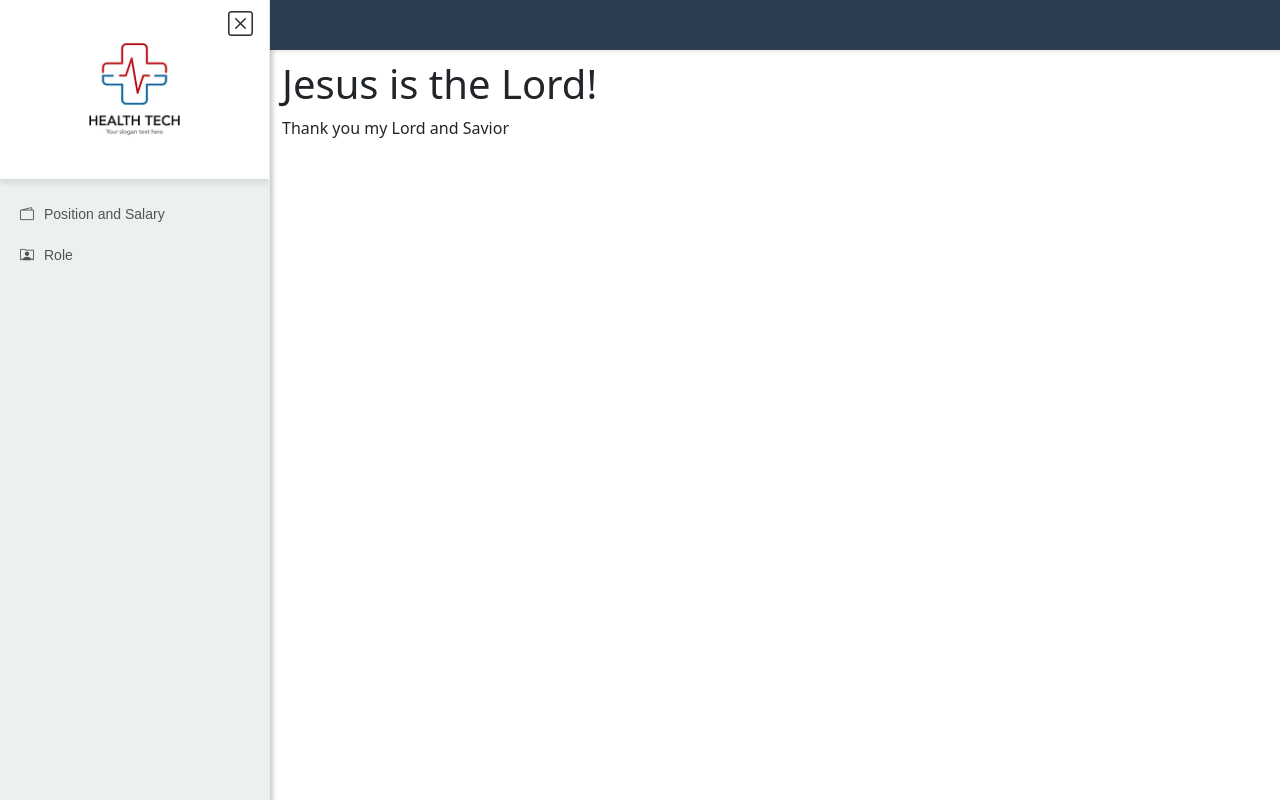
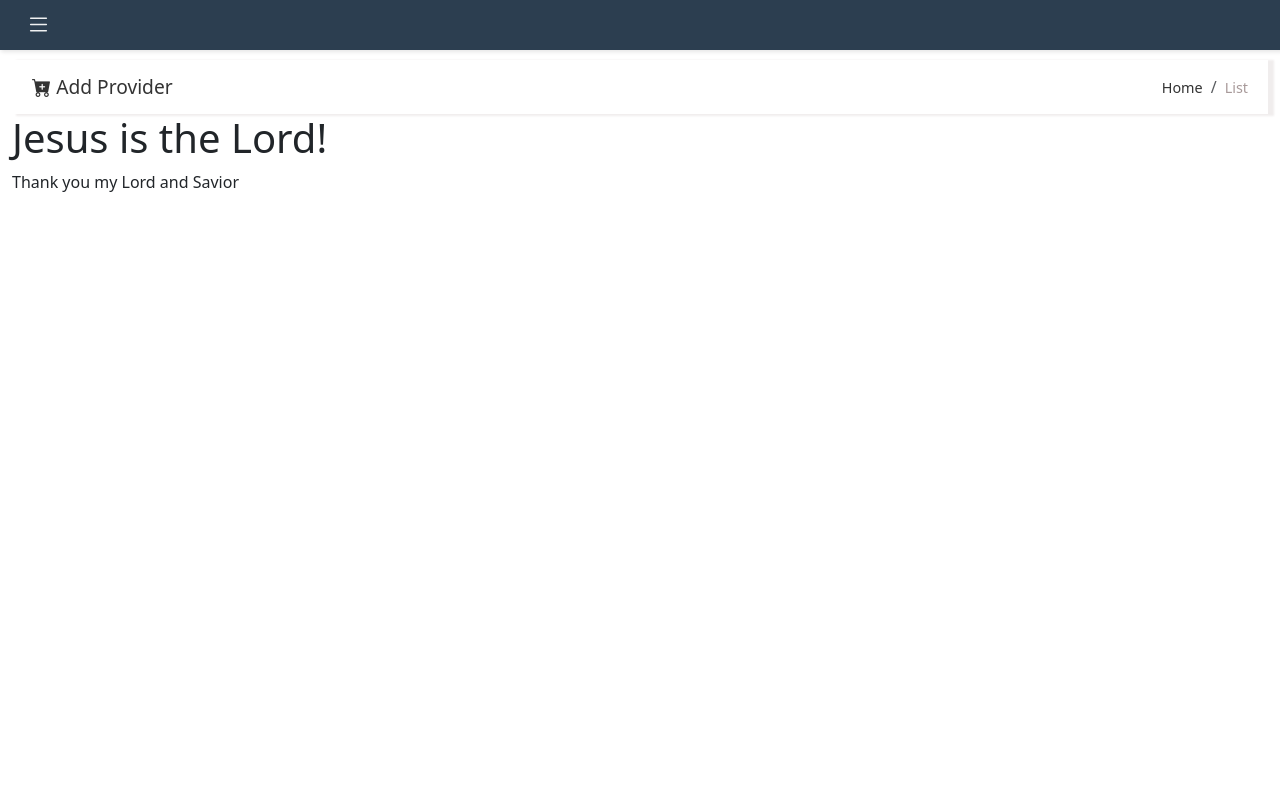
Before and after one commit to gomes007/customercareFrontend, a Next.js app: page / in a window 1280 px wide. Built offline with nearby package versions, Linux system fonts and the light colour scheme.

Commit message:
NavTitle

```diff
--- a/src/components/menu/Menu.js
+++ b/src/components/menu/Menu.js
@@ -3,7 +3,7 @@ import { useState } from "react";
 import NavBar from "./NavBar";
 
 const Menu = ({ children }) => {
-  const [open, setOpen] = useState("opened");
+  const [open, setOpen] = useState("closed");
 
   const handleMenu = () => {
     setOpen(open === "opened" ? "closed" : "opened");
--- /dev/null
+++ b/src/components/menu/NavTitle.js
@@ -0,0 +1,32 @@
+const NavTitle = ({icon, title, path}) => {
+    const iconStyle = {
+        marginRight: "5px"
+    };
+
+    return (
+        <div className="nav-title">
+            <h1>
+                <span style={iconStyle}>{icon}</span>
+                {title}
+            </h1>
+            <div className="path">
+                <nav>
+                    <ol className="breadcrumb">
+                        {
+                            path.map((item, index) => {
+                                return (
+                                    <li className="breadcrumb-item" key={index}>
+                                        <a href={item.link}>{item.name}</a>
+                                    </li>
+                                )
+                            })
+                        }
+                    </ol>
+                </nav>
+            </div>
+        </div>
+    )
+}
+
+
+export default NavTitle
--- a/src/pages/_app.js
+++ b/src/pages/_app.js
@@ -6,6 +6,8 @@ import Menu from "@/components/menu/Menu";
 
 import '../styles/Menu.style.css';
 import '../styles/NavBar.style.css';
+import '../styles/NavTitle.style.css';
+
 
 export default function App({ Component, pageProps }) {
 
--- a/src/pages/index.js
+++ b/src/pages/index.js
@@ -1,10 +1,18 @@
-
+import NavTitle from "@/components/menu/NavTitle";
 
 export default function HomePage() {
   return (
-    <div>
+    <>
+      <NavTitle
+        icon={<i className="bi bi-cart-plus-fill"></i>}
+        title="Add Provider "
+        path={[
+          { name: "Home", link: "/" },
+          { name: "List", link: "/" }
+        ]}
+      />
       <h1>Jesus is the Lord!</h1>
       <p>Thank you my Lord and Savior</p>
-    </div>
+    </>
   );
 }
--- a/src/styles/Menu.style.css
+++ b/src/styles/Menu.style.css
@@ -1,5 +1,5 @@
 .menu {
-  width: 270px;
+  width: 250px;
   background-color: #ecf0f1;
   min-height: 100vh;
   position: fixed;
@@ -41,7 +41,7 @@
 
 .site {
   margin-left: 270px;
-  width: calc(100% - 270px);
+  width: calc(100% - 250px);
   transition: all 0.50s;
   padding-top: 50px;
 }
--- a/src/styles/NavBar.style.css
+++ b/src/styles/NavBar.style.css
@@ -12,8 +12,8 @@
 }
 
 .navbar-opened {
-  margin-left: 270px;
-  width: calc(100% - 270px);
+  margin-left: 250px;
+  width: calc(100% - 250px);
 }
 
 .navbar-closed {
--- /dev/null
+++ b/src/styles/NavTitle.style.css
@@ -0,0 +1,29 @@
+.nav-title {
+    background-color: #fff;
+    box-shadow: 5px 1px 2px 1px #f0eded;
+    padding: 15px 20px;
+    display: flex;
+    justify-content: space-between;
+    align-items: center;
+}
+
+.nav-title h1 {
+    font-size: 1.2em;
+    font-weight: 400;
+    color: #333;
+    margin: 0;
+}
+
+.nav-title .breadcrumb {
+    margin: 0;
+}
+
+.nav-title .breadcrumb a {
+    color: #333;
+    font-size: 0.9em;
+    text-decoration: none;
+}
+
+.nav-title .breadcrumb li:last-child a {
+    color: #a89a9a !important;
+}
```
Also changed, not shown: src/components/Layout.js (deleted, +0 -44 lines).
